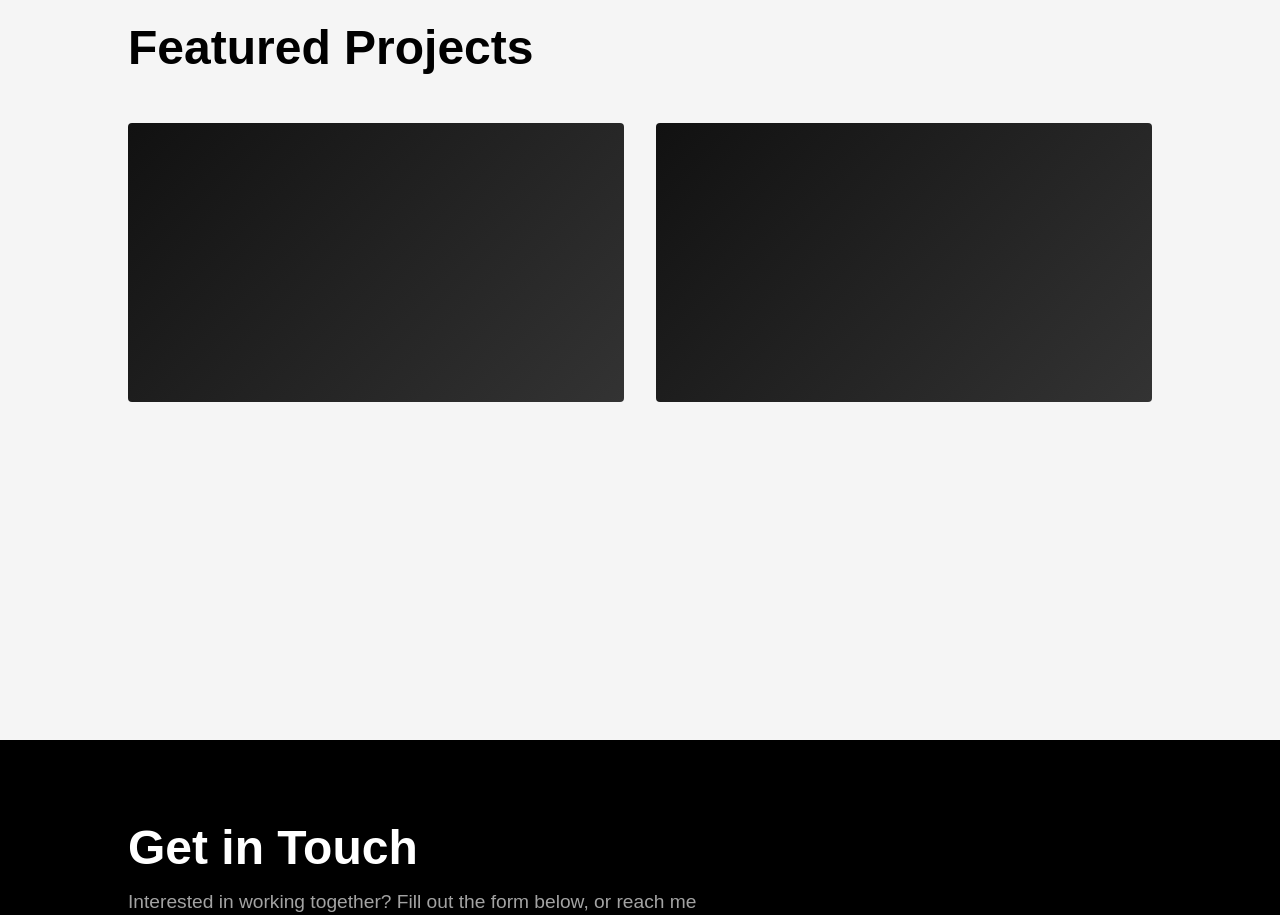
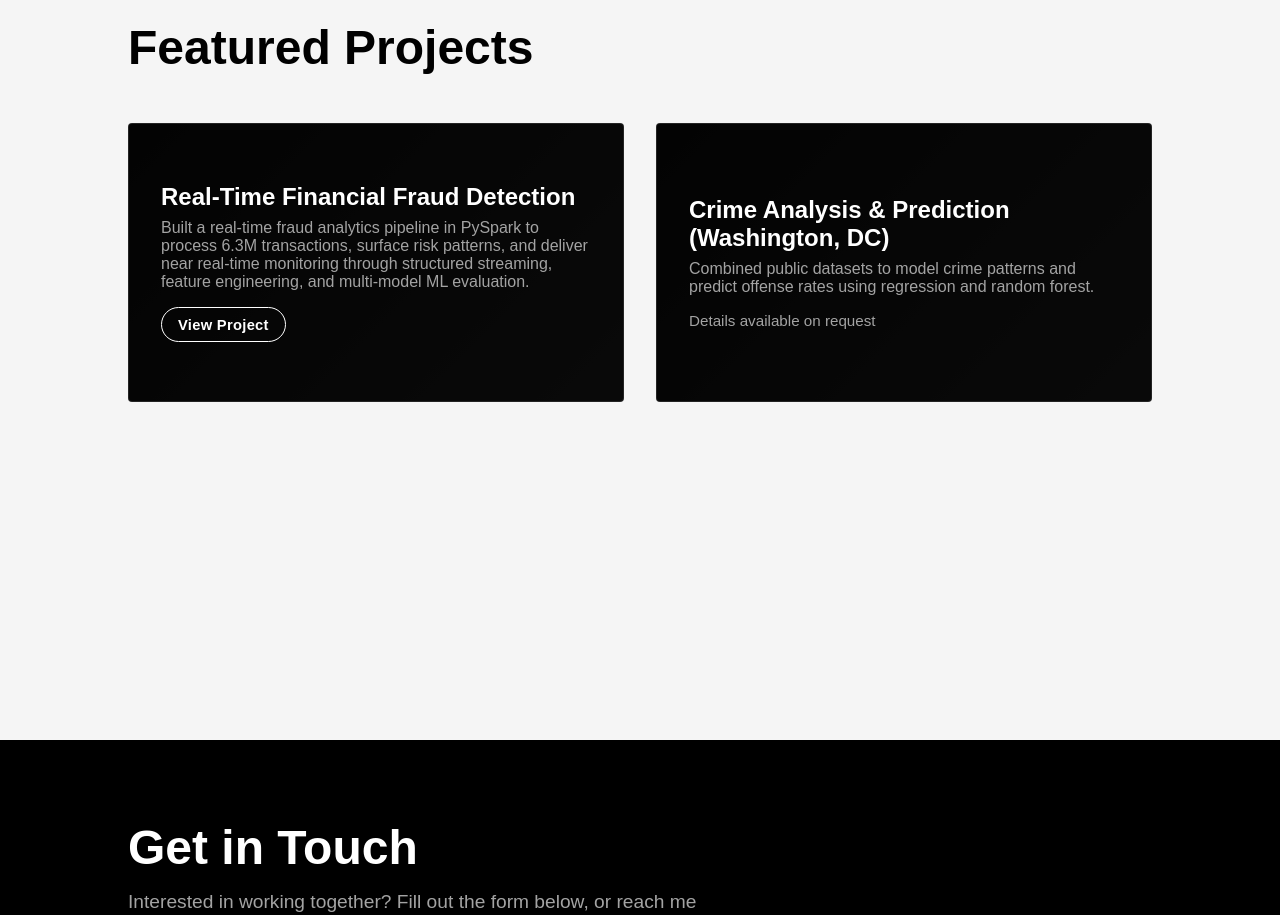
Before and after one commit to novasayat/rajat-personal-portfolio, a React (Create React App) app: page / in a window 1280 px wide. Shown: the part 1660-2575 px from the top of the page. Built offline with nearby package versions, Linux system fonts and the light colour scheme.

Commit message:
content: refine fraud project description

```diff
--- a/src/components/Projects/Projects.js
+++ b/src/components/Projects/Projects.js
@@ -28,9 +28,17 @@ const ProjectCard = styled(motion.div)`
   aspect-ratio: 16/9;
   overflow: hidden;
   border-radius: 4px;
+  background: #111;
+  border: 1px solid rgba(255, 255, 255, 0.08);
 
   &:hover .project-info {
-    opacity: 1;
+    background: #f3f3f3;
+    color: #111;
+  }
+
+  &:hover .project-info p,
+  &:hover .project-info span {
+    color: #2f2f2f;
   }
 `;
 
@@ -57,13 +65,13 @@ const ProjectInfo = styled.div`
   left: 0;
   width: 100%;
   height: 100%;
-  background: rgba(0, 0, 0, 0.7);
+  background: rgba(0, 0, 0, 0.82);
   display: flex;
   flex-direction: column;
   justify-content: center;
   padding: 2rem;
-  opacity: 0;
-  transition: opacity 0.3s ease;
+  opacity: 1;
+  transition: background 0.25s ease, color 0.25s ease;
   color: var(--secondary-color);
 
   h3 {
@@ -78,8 +86,8 @@ const ProjectInfo = styled.div`
   }
 
   a {
-    color: var(--secondary-color);
-    text-decoration: underline;
+    color: inherit;
+    text-decoration: none;
   }
 
   span {
@@ -88,14 +96,35 @@ const ProjectInfo = styled.div`
   }
 `;
 
+const ProjectLinkButton = styled.a`
+  width: fit-content;
+  padding: 0.55rem 1rem;
+  border: 1px solid currentColor;
+  border-radius: 999px;
+  font-size: 0.92rem;
+  font-weight: 600;
+  letter-spacing: 0.02em;
+  transition: transform 0.2s ease, opacity 0.2s ease;
+
+  &:hover {
+    transform: translateY(-1px);
+    opacity: 0.9;
+  }
+
+  &:focus-visible {
+    outline: 2px solid currentColor;
+    outline-offset: 2px;
+  }
+`;
+
 const Projects = () => {
   const projects = [
     {
       id: 1,
       title: 'Real-Time Financial Fraud Detection',
-      description: 'Built a PySpark streaming system to analyze 6.3M transactions and detect fraud with a Decision Tree model.',
+      description: 'Built a real-time fraud analytics pipeline in PySpark to process 6.3M transactions, surface risk patterns, and deliver near real-time monitoring through structured streaming, feature engineering, and multi-model ML evaluation.',
       image: null,
-      link: null
+      link: 'https://github.com/novasayat/real-time-fraud-pyspark'
     },
     {
       id: 2,
@@ -134,9 +163,13 @@ const Projects = () => {
               <h3>{project.title}</h3>
               <p>{project.description}</p>
               {project.link ? (
-                <a href={project.link} target="_blank" rel="noopener noreferrer">
+                <ProjectLinkButton
+                  href={project.link}
+                  target="_blank"
+                  rel="noreferrer noopener"
+                >
                   View Project
-                </a>
+                </ProjectLinkButton>
               ) : (
                 <span>Details available on request</span>
               )}
```
